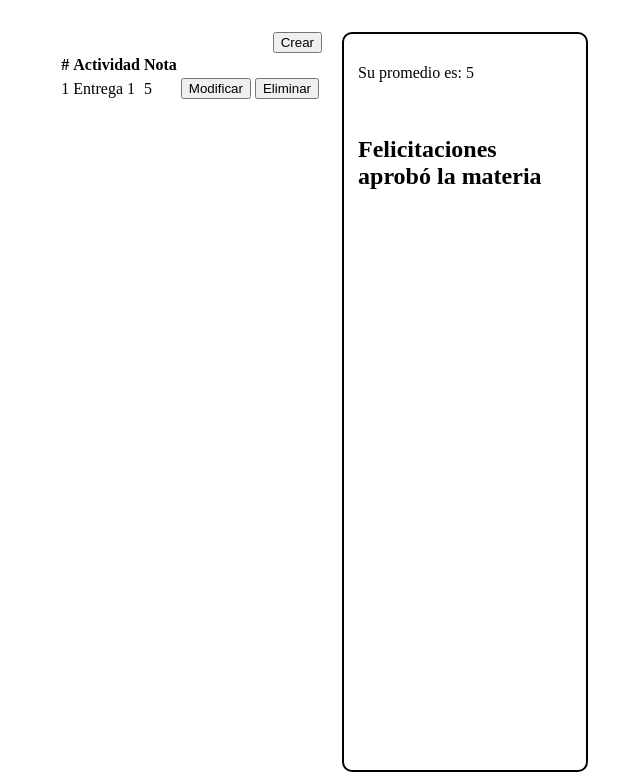
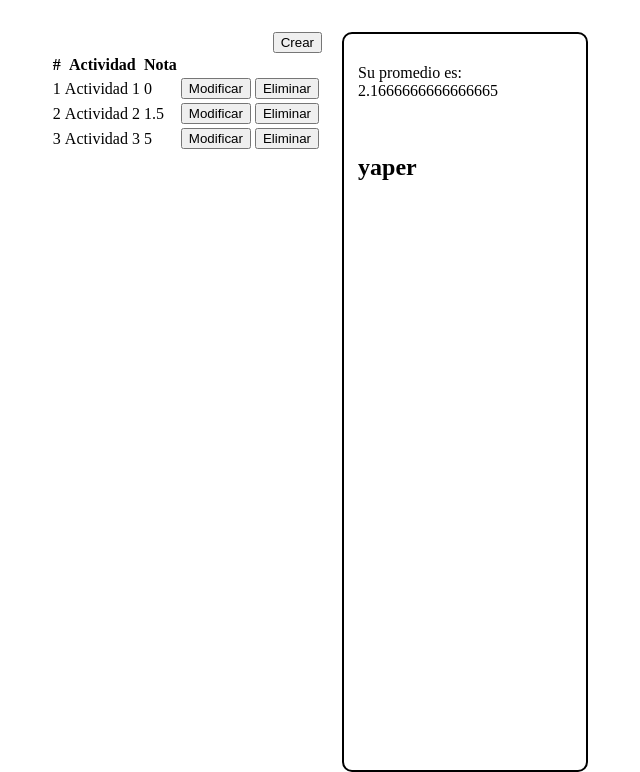
Before and after one commit to SantiagoPard/notas_app, a plain HTML site: page index.html in a window 1280 px wide. Shown: the part 56-828 px from the top of the page, without its empty margins (431-1071 px from the left). Drawn offline with Linux system fonts and the light colour scheme.

Commit message:
se agregaron funcionalidades js

```diff
--- a/index.html
+++ b/index.html
@@ -13,7 +13,7 @@
         <h1 class="titulo">Notas</h1>
         <article class="notas-content">
             <button>Crear</button>
-            <table>
+            <table id="promediosTb">
                 <thead>
                     <tr>
                         <th>#</th>
@@ -36,9 +36,9 @@
             </table>
         </article>
         <article class="promedio-content">
-            <p>Su promedio es: 5</p>
+            <p id="promedioText">Su promedio es: 5</p>
             <br>
-            <h2>Felicitaciones aprobó la materia</h2>
+            <h2 id="mensaje-nota">Felicitaciones aprobó la materia</h2>
         </article>
     </section>
     <section class="modal-content close-modal">
@@ -60,6 +60,7 @@
             </form>
         </article>
     </section>
+    <script  src="js/promedios.js"></script>
 </body>
 
 </html>
--- /dev/null
+++ b/js/promedios.js
@@ -0,0 +1,38 @@
+let actividades = [
+    {id:1,nombre:'Actividad 1',nota:0},
+    {id:2,nombre:'Actividad 2',nota:1.5},
+    {id:3,nombre:'Actividad 3',nota:5}
+];
+
+function mostrarMensaje(promedio){
+    let mensaje = promedio>=3?'felicitaciones aprobo':'yaper';
+    document.getElementById('mensaje-nota')
+    .innerText=mensaje;
+}
+
+function mostrarActividades(){
+    let filas = '';
+    let sumatoria = 0;
+    for(let actividad of actividades){
+        filas += '<tr>';
+        filas += '  <td>'+actividad.id+'</td>';
+        filas += '  <td>'+actividad.nombre+'</td>'
+        filas += '  <td>'+actividad.nota+'</td>'
+        filas += '<td>';
+        filas += '      <button>Modificar</button>'
+        filas += '      <button>Eliminar</button>'
+        filas += '</td>';
+        filas += '</tr>';
+        sumatoria += actividad.nota;
+    }
+    let promedio = sumatoria/actividades.length;
+    document.getElementById('promediosTb')
+    .getElementsByTagName('tbody')[0].innerHTML = filas;
+
+    document.getElementById('promedioText')
+    .innerText = 'Su promedio es: '+ promedio;
+
+    mostrarMensaje(promedio);
+
+}
+mostrarActividades();
```
